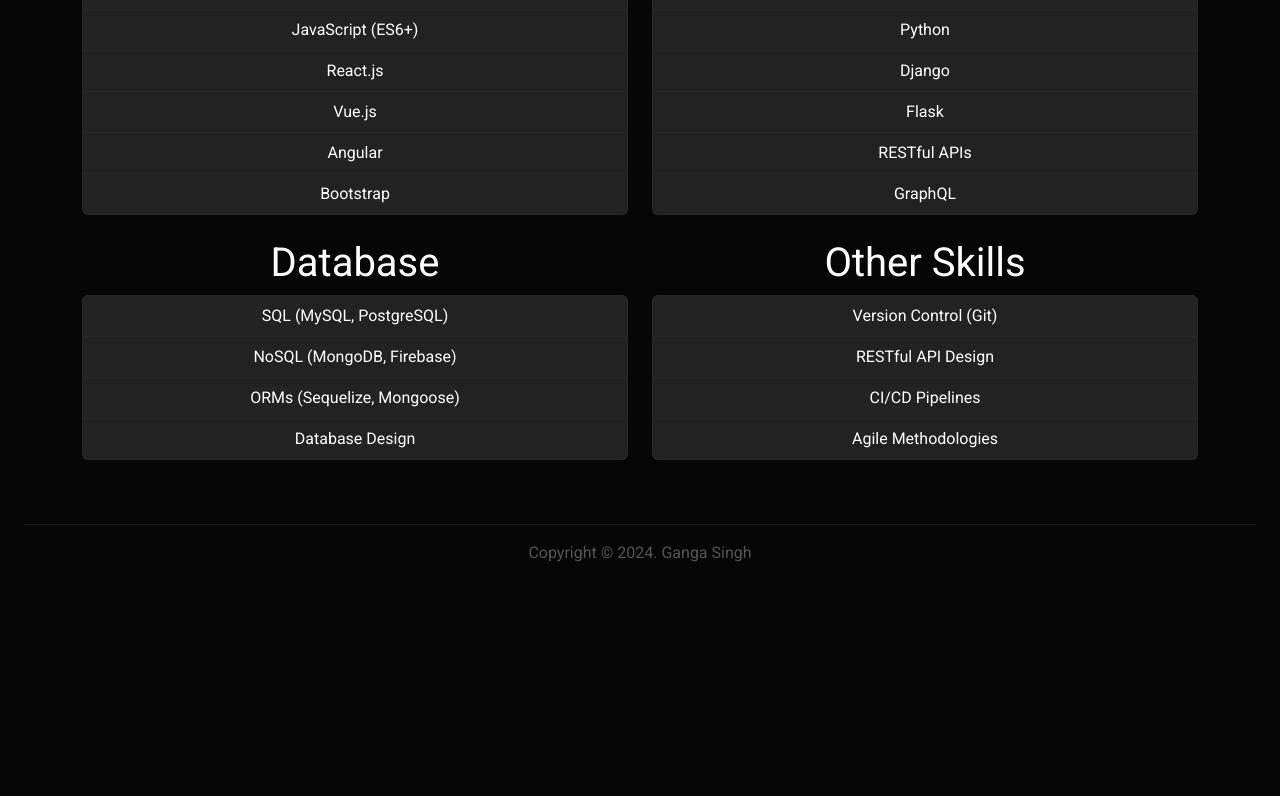
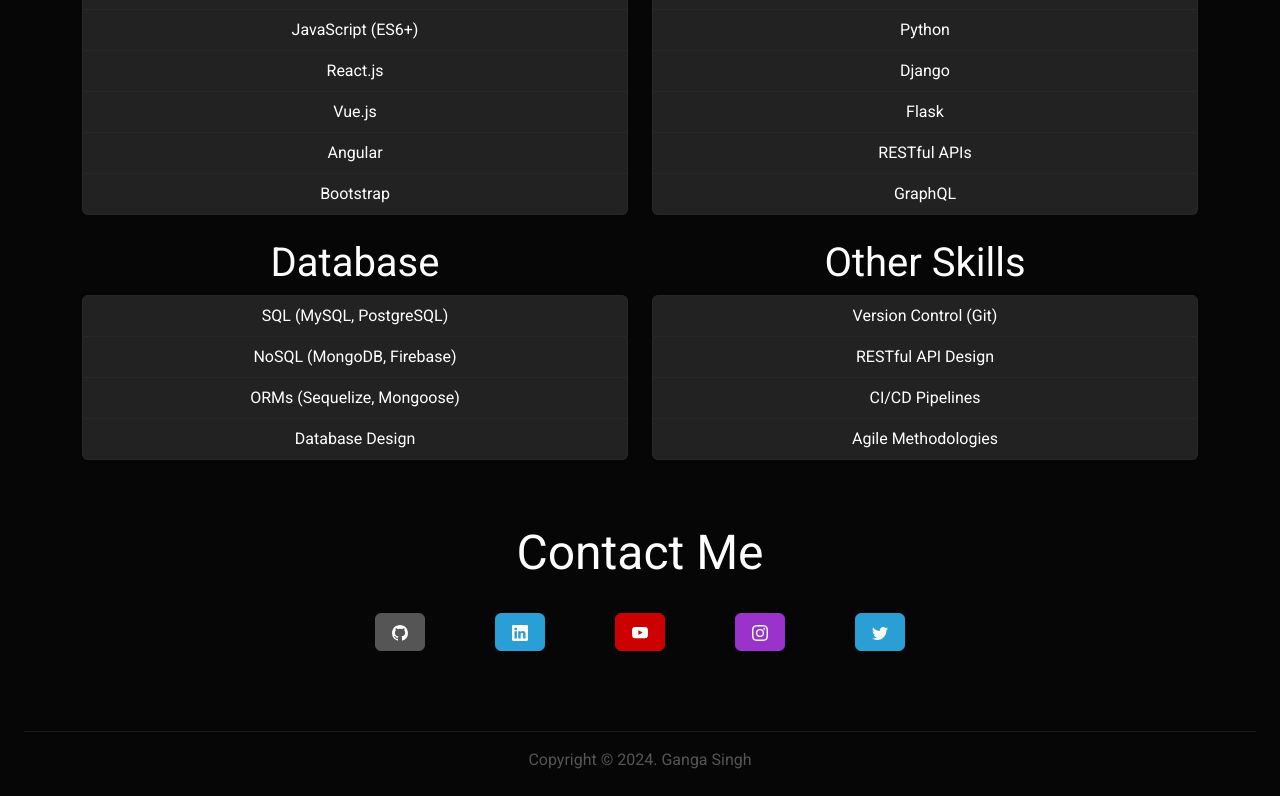
Before and after one commit to gangasandhu/personal-portfolio, a React (Vite) app: page / in a window 1280 px wide. Shown: the part 1499-2295 px from the top of the page. Before the commit the page ends 2088 px from the top, so only its background shows below. Built offline with nearby package versions, Linux system fonts and the light colour scheme; the HTML template or start-up script is replaced by a standard one.

Commit message:
#12: added contact section with social media links to homepage

```diff
--- a/package.json
+++ b/package.json
@@ -11,6 +11,7 @@
   },
   "dependencies": {
     "react": "^18.2.0",
+    "react-bootstrap-icons": "^1.11.3",
     "react-dom": "^18.2.0"
   },
   "devDependencies": {
--- a/src/App.jsx
+++ b/src/App.jsx
@@ -6,6 +6,7 @@
 import Projects from './components/Projects'
 import Skills from './components/Skills'
 import Footer from './components/Footer'
+import Contact from './components/Contact'
 
 function App() {
 
@@ -16,6 +17,7 @@
       <hr/>
       <Projects />
       <Skills />
+      <Contact />
       <Footer />
     </>
   )
--- /dev/null
+++ b/src/components/Contact.jsx
@@ -0,0 +1,20 @@
+import React from 'react'
+import { Github, Youtube, Twitter, Linkedin, Instagram } from 'react-bootstrap-icons';
+
+const Contact = () => {
+    return (
+        <div id='contact' className='mt-4 p-3'>
+            <h2 className='p-4'>Contact Me</h2>
+            <div className="container d-flex justify-content-around w-50 ">
+                <a href="https://github.com/gangasandhu" className="btn btn-secondary"><Github /></a>
+                <a href="https://www.linkedin.com/in/ganga-singh-aa482a251/" className="btn btn-primary"><Linkedin /></a>
+                <a href="https://www.youtube.com/@gangasingh8637" className="btn btn-danger"><Youtube /></a>
+                <a href="https://www.instagram.com/sr.gangasingh/" className="btn btn-info"><Instagram /></a>
+                <a href="https://twitter.com/gangasingh003" className="btn btn-primary"><Twitter /></a>
+            </div>
+        </div>
+
+    )
+}
+
+export default Contact
```
Also changed, not shown: 1 other file (tests, documents, lock files or other folders).
